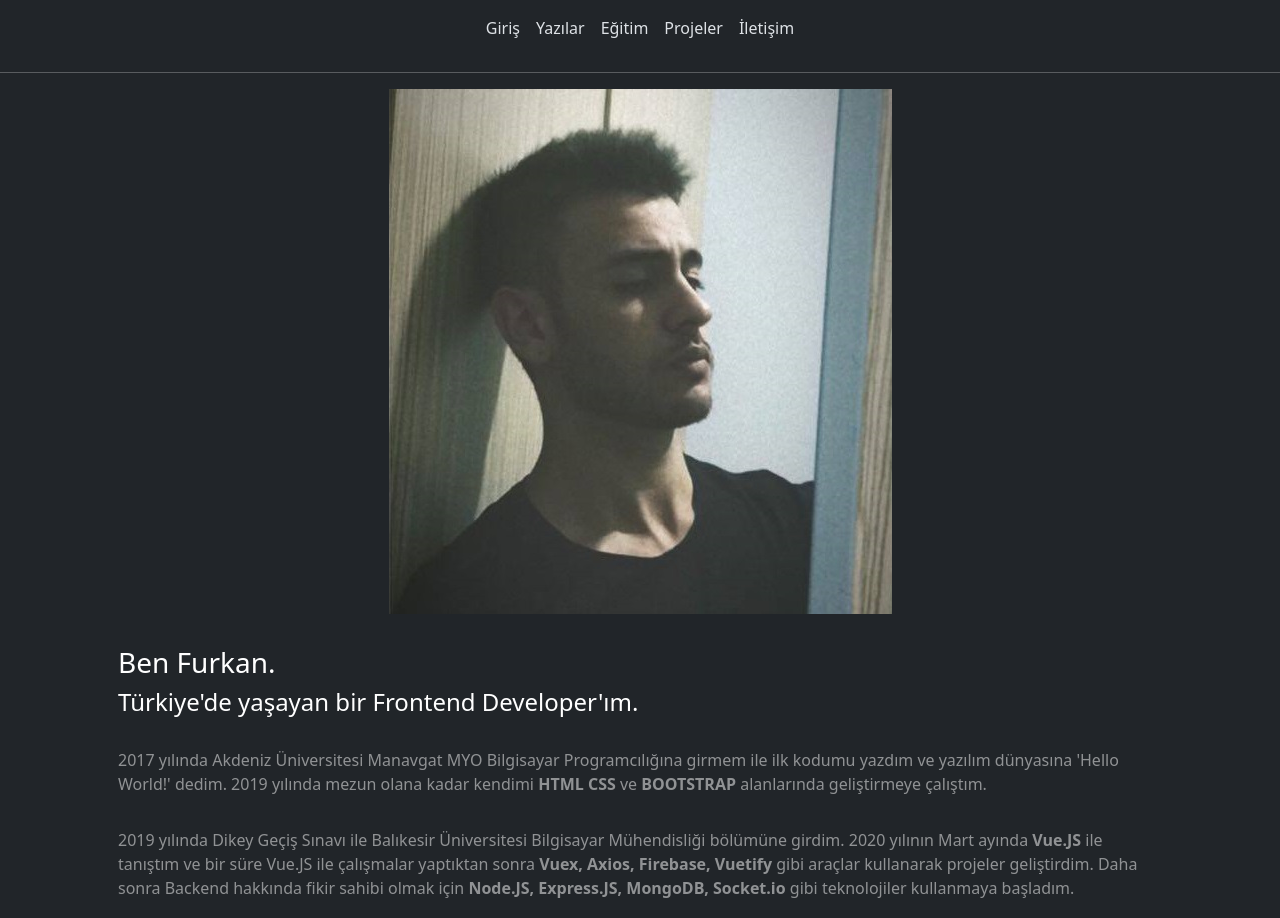
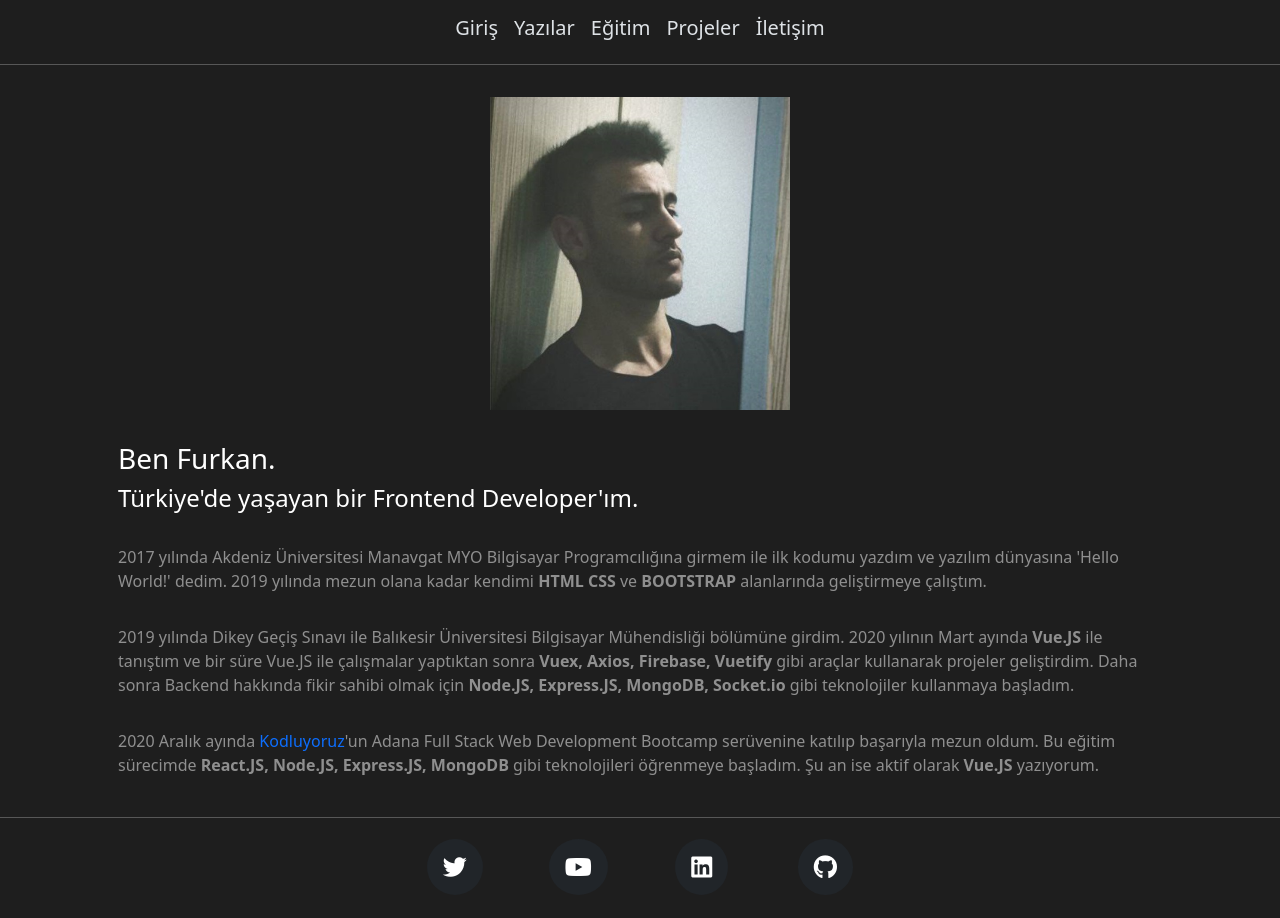
Before and after one commit to furkankarakuzu/furkankarakuzu.com.tr, a Vue app: page / in a window 1280 px wide. Shown: the top 918 px of the page. Built offline with nearby package versions, Linux system fonts and the light colour scheme; no server answers.

Commit message:
footer düzenlendi

```diff
--- a/src/App.vue
+++ b/src/App.vue
@@ -3,7 +3,7 @@
     <NavBar />
     <hr />
     <router-view></router-view>
-    <hr />
+    <hr class="mt-5" />
     <Footer />
   </FurkanApp>
 </template>
@@ -25,4 +25,7 @@ export default {
 
 <style lang="scss">
 @import "./assets/css/bootstrap/scss/bootstrap.scss";
+hr {
+  margin: 0 !important;
+}
 </style>
--- a/src/assets/css/bootstrap/scss/_variables.scss
+++ b/src/assets/css/bootstrap/scss/_variables.scss
@@ -15,7 +15,7 @@ $gray-500: #adb5bd !default;
 $gray-600: #6c757d !default;
 $gray-700: #495057 !default;
 $gray-800: #343a40 !default;
-$gray-900: #212529 !default;
+$gray-900: #1e1e1e !default;
 $black: #000 !default;
 // scss-docs-end gray-color-variables
 
--- a/src/components/UI/FurkanContent.vue
+++ b/src/components/UI/FurkanContent.vue
@@ -4,7 +4,7 @@ export default {
   props: {
     text: {
       type: String,
-      default: "left",
+      default: "",
     },
     color: {
       type: String,
@@ -21,7 +21,7 @@ export default {
 <template>
   <div
     :class="[
-      `text-${text}`,
+      text ? `text-${text}` : '',
       color ? `text-${color}` : '',
       bg ? `bg-${bg}` : '',
     ]"
--- a/src/components/UI/FurkanIcon.vue
+++ b/src/components/UI/FurkanIcon.vue
@@ -15,7 +15,7 @@ export default {
 </script>
 
 <template>
-  <a :href="to" :class="icon">
+  <a :href="to" class="furkan-icon" :class="icon">
     <slot />
   </a>
 </template>
@@ -27,20 +27,11 @@ export default {
   margin: 5px 2px;
   border-radius: 50%;
 }
-.fa-twitter {
-  background: #55acee;
-  color: white;
+.fab:hover {
+  opacity: 0.7;
 }
-.fa-github {
-  background: #125688;
-  color: white;
-}
-.fa-linkedin {
-  background: #007bb5;
-  color: white;
-}
-.fa-youtube {
-  background: #bb0000;
+.furkan-icon {
+  background: #212529;
   color: white;
 }
 </style>
--- a/src/components/layouts/Footer/Index.vue
+++ b/src/components/layouts/Footer/Index.vue
@@ -4,8 +4,44 @@ export default {};
 
 <template>
   <FurkanContainer class="rounded py-2 px-5">
-    <FurkanContent color="white-50">
-      <FurkanTitle size="4">
+    <FurkanContainer>
+      <FurkanRow>
+        <FurkanCol offset="sm-3" sm="6">
+          <FurkanRow justifyCenter>
+            <FurkanCol class="text-center" col="6" md="3">
+              <FurkanIcon
+                to="https://twitter.com/furkannjs"
+                icon="fab fa-twitter"
+                class="fs-4 p-2"
+              ></FurkanIcon>
+            </FurkanCol>
+            <FurkanCol class="text-center" col="6" md="3">
+              <FurkanIcon
+                to="https://www.youtube.com/channel/UC0stWpFmiEqPVfWJqwrI0Qg"
+                icon="fab fa-youtube"
+                class="fs-4 p-2"
+              ></FurkanIcon>
+            </FurkanCol>
+            <FurkanCol class="text-center" col="6" md="3">
+              <FurkanIcon
+                to="https://www.linkedin.com/in/furkankarakuzu/"
+                icon="fab fa-linkedin"
+                class="fs-4 p-2"
+              ></FurkanIcon>
+            </FurkanCol>
+            <FurkanCol class="text-center" col="6" md="3">
+              <FurkanIcon
+                to="https://github.com/furkankarakuzu"
+                icon="fab fa-github"
+                class="fs-4 p-2"
+              ></FurkanIcon>
+            </FurkanCol>
+          </FurkanRow>
+        </FurkanCol>
+      </FurkanRow>
+    </FurkanContainer>
+    <FurkanContent class="mt-2" color="white-50">
+      <FurkanTitle size="5" text="center">
         Bu sitenin kaynak kodlarına
         <a
           class="text-decoration-none"
--- a/src/components/layouts/Navbar/Index.vue
+++ b/src/components/layouts/Navbar/Index.vue
@@ -1,23 +1,23 @@
 <script>
 export default {
-  data(){
-    return{
-      navItems : [
-        {name:"Giriş", to:'/'},
-        {name:"Yazılar", to:'/posts'},
-        {name:"Eğitim", to:'/education'},
-        {name:"Projeler", to:'/projects'},
-        {name:"İletişim", to:'/contact'}
-      ]
-    }
-  }
+  data() {
+    return {
+      navItems: [
+        { name: "Giriş", to: "/" },
+        { name: "Yazılar", to: "/posts" },
+        { name: "Eğitim", to: "/education" },
+        { name: "Projeler", to: "/projects" },
+        { name: "İletişim", to: "/contact" },
+      ],
+    };
+  },
 };
 </script>
 
 <template>
   <FurkanNav icon="FK">
     <FurkanNavItem v-for="(item, index) in navItems" :key="index" :to="item.to">
-      {{item.name}}
+      <FurkanTitle size="5">{{ item.name }}</FurkanTitle>
     </FurkanNavItem>
   </FurkanNav>
 </template>
--- a/src/components/pages/Contact/Index.vue
+++ b/src/components/pages/Contact/Index.vue
@@ -25,49 +25,16 @@ export default {
 <template>
   <FurkanContainer>
     <FurkanTitle class="my-4" text="center">İletişim</FurkanTitle>
-    <FurkanRow>
-      <FurkanCol offset="md-3" md="6">
-        <FurkanRow>
-          <FurkanCol sm="3">
-            <FurkanIcon
-              to="https://twitter.com/furkannjs"
-              icon="fab fa-twitter"
-              class="fs-1 p-2"
-            ></FurkanIcon>
-          </FurkanCol>
-          <FurkanCol sm="3">
-            <FurkanIcon
-              to="https://www.youtube.com/channel/UC0stWpFmiEqPVfWJqwrI0Qg"
-              icon="fab fa-youtube"
-              class="fs-1 p-2"
-            ></FurkanIcon>
-          </FurkanCol>
-          <FurkanCol sm="3">
-            <FurkanIcon
-              to="https://www.linkedin.com/in/furkankarakuzu/"
-              icon="fab fa-linkedin"
-              class="fs-1 p-2"
-            ></FurkanIcon>
-          </FurkanCol>
-          <FurkanCol sm="3">
-            <FurkanIcon
-              to="https://github.com/furkankarakuzu"
-              icon="fab fa-github"
-              class="fs-1 p-2"
-            ></FurkanIcon>
-          </FurkanCol>
-        </FurkanRow>
-      </FurkanCol>
-    </FurkanRow>
-    <FurkanRow class="mt-3">
+    <FurkanRow class="my-3">
       <FurkanCol sm="6">
         <FurkanImage
           :src="require('@/assets/img/pp.jpg')"
           alt="Furkan Karakuzu"
+          round
         />
       </FurkanCol>
-      <FurkanCol sm="6" class="my-auto mt-2 mt-sm-0">
-        <FurkanForm id="contact-form">
+      <FurkanCol sm="6" class="mt-2 mt-sm-0  d-flex align-items-center">
+        <FurkanForm id="contact-form" class="w-100">
           <FurkanInput
             v-model="contactForm.name"
             icon="fas fa-file-signature"
--- a/src/components/pages/Hello/Index.vue
+++ b/src/components/pages/Hello/Index.vue
@@ -4,10 +4,12 @@ export default {};
 
 <template>
   <FurkanContainer>
-    <FurkanContent class="mt-2" text="center">
+    <FurkanContent class="mt-4" text="center">
       <FurkanImage
         :src="require('@/assets/img/pp.jpg')"
         alt="Furkan Karakuzu"
+        width="300"
+        height="300"
       />
     </FurkanContent>
     <FurkanContent text="left">
```
